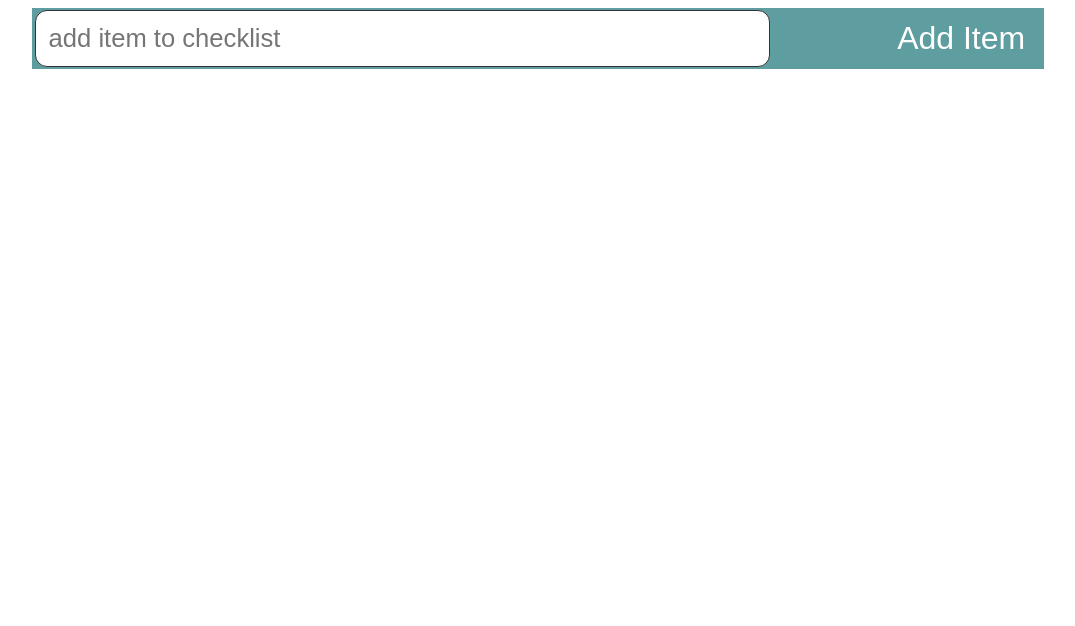
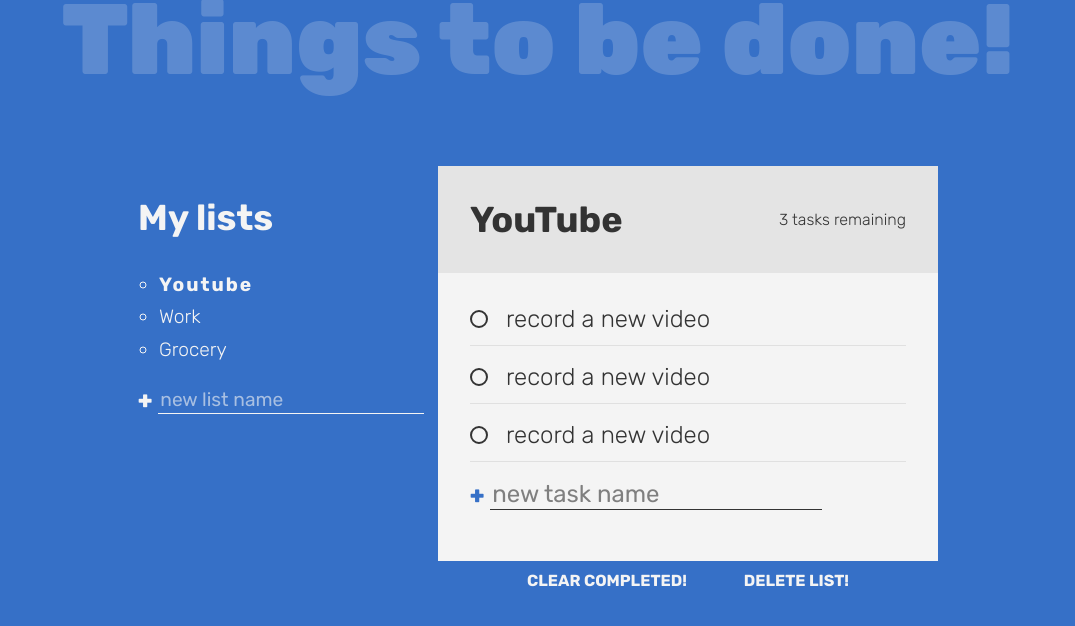
Before and after one commit to BacHaddad/simple-Shopping-Checklist, a plain HTML site: page index.html in a window 1280 px wide. Shown: the whole page, without its empty margins (102-1177 px from the left). Drawn offline with Linux system fonts and the light colour scheme.

Commit message:
finished the project

```diff
--- a/app.js
+++ /dev/null
@@ -1,78 +0,0 @@
-// Load Todo
-// Add Todo
-// Save Todo
-// Delete
-// Complete Todo
-
-const form = document.querySelector('#new-item-form');
-const itemInput = document.querySelector('#item-input');
-const list = document.querySelector('#list');
-const template = document.querySelector('#list-item-template')
-
-const LOCAL_STORAGE_PREFIX = 'CHECKLIST-APP';
-const LOCAL_STORAGE_KEY = `${LOCAL_STORAGE_PREFIX}-items`;
-let checklistItems = loadItems();
-checklistItems.forEach(renderItem)
-
-
-list.addEventListener('change', e => {
-    if (!e.target.matches('[data-list-item-checkbox]')) return;
-
-    const itemParent = e.target.closest('.list-item');
-    const itemId = itemParent.dataset.itemId;
-    const item = checklistItems.find(item => item.id === itemId);
-    item.complete = e.target.checked;
-
-    saveItems();
-});
-
-list.addEventListener('click', e => {
-    if (!e.target.matches('[data-button-delete]')) return;
-
-    const itemParent = e.target.closest('.list-item');
-    const itemId = itemParent.dataset.itemId;
-
-    itemParent.remove();
-    checklistItems = checklistItems.filter(item => item.id !== itemId)
-    saveItems()
-
-})
-
-form.addEventListener('submit', e => {
-    e.preventDefault()
-
-    const itemName = itemInput.value;
-    if (itemName === '') return;
-
-    const newItem = {
-        name: itemName,
-        complete: false,
-        id: new Date().valueOf().toString()
-    }
-
-    checklistItems.push(newItem);
-    renderItem(newItem);
-    saveItems();
-    itemInput.value = '';
-});
-
-
-function renderItem(item) {
-    const templateClone = template.content.cloneNode(true);
-    const listItem = templateClone.querySelector('.list-item');
-    listItem.dataset.itemId = item.id;
-    const textElement = templateClone.querySelector('[data-list-item-text]');
-    textElement.innerText = item.name;
-    const checkbox = templateClone.querySelector('[data-list-item-checkbox]');
-    checkbox.checked = item.complete
-    list.appendChild(templateClone);
-}
-
-function loadItems() {
-    const existingCheckListItems = localStorage.getItem(LOCAL_STORAGE_KEY);
-    return JSON.parse(existingCheckListItems) || [];
-}
-
-function saveItems() {
-    localStorage.setItem(LOCAL_STORAGE_KEY, JSON.stringify(checklistItems));
-}
--- a/index.html
+++ b/index.html
@@ -1,30 +1,71 @@
 <!DOCTYPE html>
 <html lang="en">
   <head>
-    <title>Checklist App</title>
-    <link rel="stylesheet" href="styles.css" />
-    <script src="/app.js" defer></script>
+    <meta charset="UTF-8" />
+    <meta http-equiv="X-UA-Compatible" content="IE=edge" />
+    <meta name="viewport" content="width=device-width, initial-scale=1.0" />
+    <link rel="preconnect" href="https://fonts.googleapis.com" />
+    <link rel="preconnect" href="https://fonts.gstatic.com" crossorigin />
+    <link href="https://fonts.googleapis.com/css2?family=Rubik:wght@300;400;500;700;900&display=swap" rel="stylesheet" />
+    <link rel="stylesheet" href="./styles.css" />
+    <script src="./app.js" defer></script>
+    <title>Check List</title>
   </head>
   <body>
-    <header>
-      <form id="new-item-form">
-        <input type="text" id="item-input" placeholder="add item to checklist" />
-        <button type="submit">Add Item</button>
+    <h1 class="title">Things to be done!</h1>
+
+    <section class="all-tasks">
+      <h2 class="task-list-title">My lists</h2>
+      <ul class="task-list">
+        <li class="active-list">Youtube</li>
+        <li>Work</li>
+        <li>Grocery</li>
+      </ul>
+      <form action="">
+        <input type="text" class="new list" placeholder="new list name" aria-label="new list name" />
+        <button class="btn create" aria-label="create new list">+</button>
       </form>
-    </header>
+    </section>
+    <section class="todo-list">
+      <div class="todo-header">
+        <h2 class="list-title">YouTube</h2>
+        <p class="task-count">3 tasks remaining</p>
+      </div>
+      <div class="todo-body">
+        <div class="tasks">
+          <div class="task">
+            <input type="checkbox" id="task-1" />
+            <label for="task-1">
+              <span class="custom-checkbox"></span>
+              record a new video</label
+            >
+          </div>
 
-    <main>
-      <ul id="list"></ul>
+          <div class="task">
+            <input type="checkbox" id="task-2" />
+            <label for="task-2">
+              <span class="custom-checkbox"></span>
+              record a new video</label
+            >
+          </div>
 
-      <template id="list-item-template">
-        <li class="list-item">
-          <label class="list-item-label">
-            <input type="checkbox" data-list-item-checkbox />
-            <span data-list-item-text></span>
-          </label>
-          <button data-button-delete>Delete</button>
-        </li>
-      </template>
-    </main>
+          <div class="task">
+            <input type="checkbox" id="task-3" />
+            <label for="task-3">
+              <span class="custom-checkbox"></span>
+              record a new video</label
+            >
+          </div>
+        </div>
+
+        <div class="new-task-create">
+          <form action="">
+            <input type="text" class="new task" placeholder="new task name" aria-label="new task name" />
+            <button class="btn create" aria-label="create new task">+</button>
+          </form>
+        </div>
+        <div class="delete-items"><button class="btn delete">CLEAR COMPLETED!</button><button class="btn delete">DELETE LIST!</button></div>
+      </div>
+    </section>
   </body>
 </html>
--- a/styles.css
+++ b/styles.css
@@ -1,85 +1,232 @@
-body {
-  display: grid;
-  place-items: center;
-  font-family: Arial, Helvetica, sans-serif;
-  font-size: 2rem;
-}
-header {
-  width: max(80%, 30rem);
-  background-color: cadetblue;
+:root {
+  --clr-primary: rgb(54, 112, 199);
+  --clr-light: #f4f4f4;
+  --clr-dark: #333;
+  --clr-warning: rgb(99, 36, 36);
 }
 
-main {
-  width: max(80%, 30rem);
-  margin-top: 4rem;
+*,
+*::before,
+*::after {
+  font-family: inherit;
+  box-sizing: border-box;
 }
 
-#new-item-form {
+body {
+  margin: 0;
+  font-family: 'Rubik', sans-serif;
+  font-weight: 300;
+  font-size: 1.5rem;
+  background-color: var(--clr-primary);
+  color: var(--clr-light);
+  display: grid;
+  grid:
+    'header header header header' auto
+    '. lists active .' auto /
+    1fr minmax(100px, 300px) minmax(250px, 500px) 1fr;
+}
+
+.title {
+  grid-area: header;
+  text-align: center;
+  font-size: calc(5vw + 2.25rem);
+  font-weight: 900;
+  opacity: 0.2;
+  margin-top: -0.2em;
+}
+
+.all-tasks {
+  grid-area: lists;
+}
+
+.task-list {
+  font-size: 1.2rem;
+  line-height: 1.7;
+  list-style: circle;
+  padding-left: 1.1em;
+}
+
+.task-list > li {
+  cursor: pointer;
+}
+
+form {
   display: flex;
+}
+
+.btn {
+  background: 0;
+  border: 0;
+  padding: 0;
+  cursor: pointer;
+  color: inherit;
+}
+
+.btn.create {
+  font-size: 1.5rem;
+  font-weight: 900;
+  margin-right: 0.25em;
+  transition: opacity 200ms ease-in;
+}
+
+.btn.create:hover {
+  opacity: 0.7;
+}
+
+.new {
+  background: transparent;
+  border: 0;
+  color: inherit;
+  border-bottom: 1px solid currentColor;
+  font-size: inherit;
+  outline: none;
+
+  transition: border-bottom 150ms ease-in;
+  order: 2;
+}
+
+.new:focus {
+  border-bottom-width: 3px;
+}
+
+.new::placeholder {
+  color: inherit;
+  opacity: 0.6;
+  transition: opacity 350ms ease-out;
+}
+
+.new:focus::placeholder {
+  transform: translateY(-0.4em);
+  opacity: 0;
+}
+
+.new.list {
+  font-size: 1.2rem;
+}
+
+.active-list {
+  font-weight: 700;
+  letter-spacing: 2px;
+}
+
+.todo-list {
+  --spacer: 2rem;
+
+  grid-area: active;
+  background-color: var(--clr-light);
+  color: var(--clr-dark);
+}
+
+.todo-header {
+  padding: var(--spacer);
+  background-color: #e4e4e4;
+  display: flex;
+  align-items: center;
   justify-content: space-between;
 }
 
-#new-item-form > * {
-  margin: 0.15rem;
+.list-title {
+  margin: 0 1em 0 0;
 }
 
-#item-input {
-  font-size: 1.6rem;
-  flex-basis: 70%;
-  flex-shrink: 2;
-  padding: 0.8rem;
-  border: #333 solid 1px;
-  border-radius: 12px;
-  outline: none;
+.task-count {
+  margin: 0;
+  font-size: 1rem;
 }
 
-#item-input:active,
-#item-input:focus {
-  box-shadow: 0 0 8px 4px rgba(0, 0, 0, 0.2);
+.todo-body {
+  padding: var(--spacer);
 }
 
-#list {
-  margin-top: 3rem;
-  padding: 0;
+[type='checkbox'] {
+  opacity: 0;
+  position: absolute;
 }
 
-.list-item {
-  list-style: none;
+.task label {
+  display: inline-flex;
+  align-items: center;
+  position: relative;
+  margin-bottom: 1.25em;
 }
 
-.list-item {
-  max-width: 70%;
-  display: flex;
-  justify-content: space-between;
-  flex-wrap: wrap;
-  margin-bottom: 1rem;
+.task {
+  position: relative;
 }
 
-.list-item-label:hover,
-[data-list-item-checkbox]:hover {
-  cursor: pointer;
+.task::after {
+  content: '';
+  position: absolute;
+  right: 0;
+  left: 0;
+  bottom: 30%;
+  height: 1px;
+  background: currentColor;
+  opacity: 0.1;
 }
 
-.list-item-label:hover > [data-list-item-text] {
-  color: #333;
+.custom-checkbox {
+  --size: 0.75em;
+
+  display: inline-block;
+  width: var(--size);
+  height: var(--size);
+  cursor: pointer;
+  margin-right: var(--size);
+  border: 2px solid currentColor;
+  border-radius: 50%;
+  transform: scale(1);
+  transition: transform 150ms ease-in-out;
 }
 
-[data-list-item-checkbox]:checked ~ [data-list-item-text] {
-  text-decoration: line-through;
-  color: #aaa;
+.task:hover .custom-checkbox,
+[type='checkbox']:focus + label .custom-checkbox {
+  transform: scale(1.1);
 }
 
-[data-button-delete] {
-  margin-left: 0.5rem;
+[type='checkbox']:checked + label .custom-checkbox {
+  background: var(--clr-primary);
+  border-color: var(--clr-primary);
+  box-shadow: inset 0 0 0px 3px #fff;
 }
 
-button {
-  font-size: 2rem;
-  cursor: pointer;
-  padding: 0.5rem 1rem;
-  color: rgb(255, 255, 255);
-  background-color: cadetblue;
-  border-radius: 8px;
-  border: 0;
-  outline: none;
+.task label::after {
+  content: '';
+  position: absolute;
+  left: 1.5em;
+  right: 0;
+  height: 3px;
+  background: currentColor;
+  transform: scaleX(0);
+  transform-origin: right;
+  transition: transform 150ms ease-in-out;
 }
+
+[type='checkbox']:checked + label {
+  opacity: 0.5;
+}
+
+[type='checkbox']:checked + label::after {
+  transform: scaleX(1);
+  transform-origin: left;
+}
+
+.new-task-create .btn.create {
+  color: var(--clr-primary);
+}
+
+.delete-items {
+  display: flex;
+  justify-content: space-evenly;
+  transform: translateY(320%);
+}
+
+.btn.delete {
+  color: var(--clr-light);
+  font-size: 1rem;
+  font-weight: 700;
+}
+
+.btn.delete:hover {
+  color: var(--clr-warning);
+}
```
